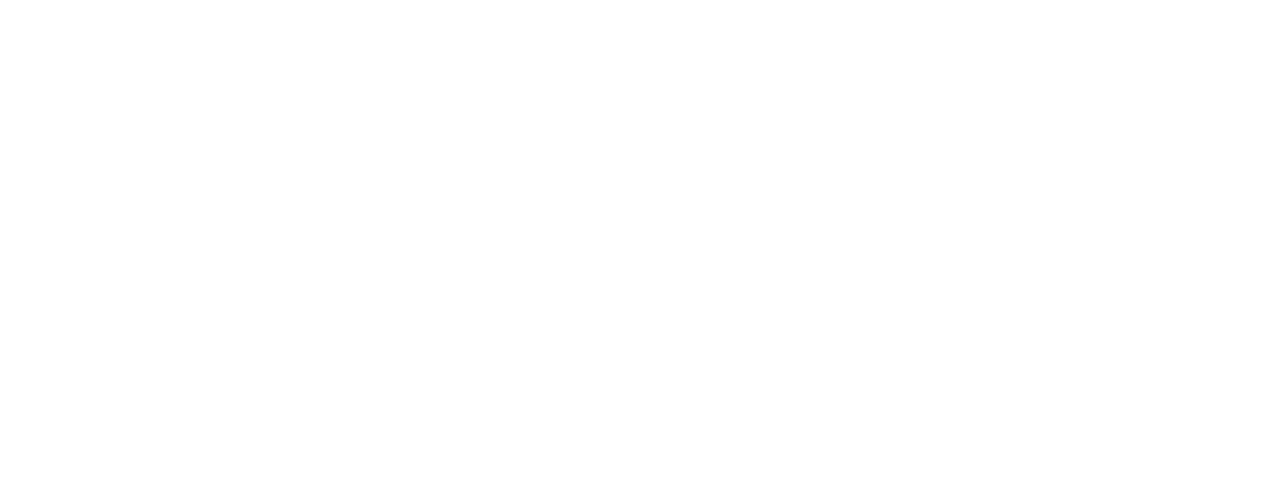
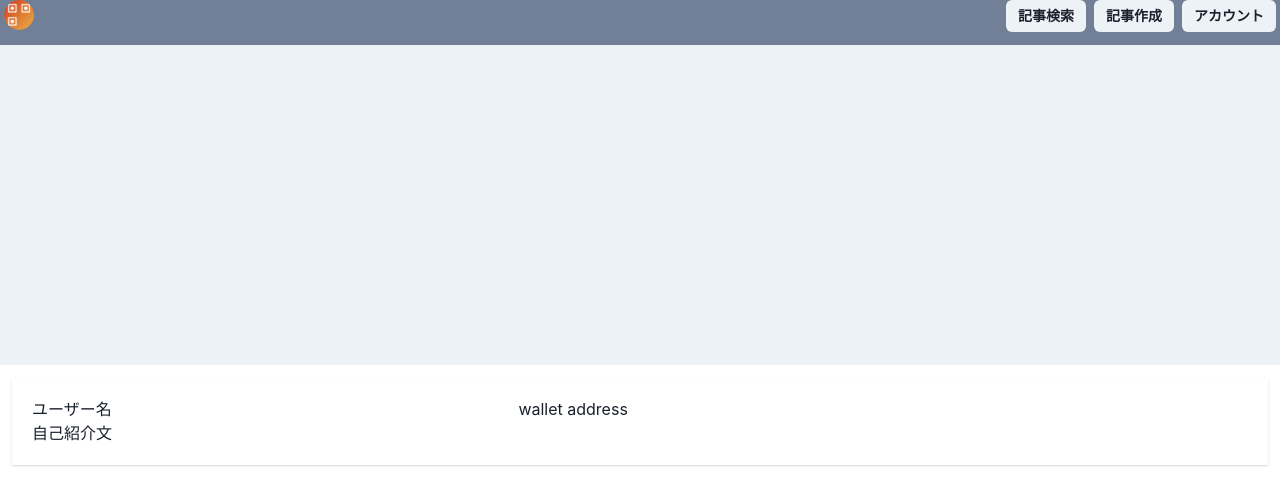
Before and after one commit to palledad/dManga, a Next.js app in the folder frontend/: page /mypage in a window 1280 px wide. Shown: the top 504 px of the page. Built offline with nearby package versions, Linux system fonts and the light colour scheme.

Commit message:
mypageを追加

```diff
--- a/frontend/pages/mypage/index.tsx
+++ b/frontend/pages/mypage/index.tsx
@@ -1,5 +1,21 @@
-export default function mypage() {
+import Segment from '../../components/Segment'
+import Header from '../../components/Header'
+import { Box, Grid, GridItem } from '@chakra-ui/react'
+
+const MyPage = () => {
   return (
-    <></>
+    <>
+      <Header></Header>
+      <Box height={'20em'} background={'gray.100'}></Box>
+      <Segment>
+        <Grid templateColumns='repeat(5, 1fr)' templateRows='repeat(2, 1fr)'>
+          <GridItem colSpan={2}>ユーザー名</GridItem>
+          <GridItem colSpan={3}>wallet address</GridItem>
+          <GridItem colSpan={2}>自己紹介文</GridItem>
+        </Grid>
+      </Segment>
+    </>
   )
 }
+
+export default MyPage
```
